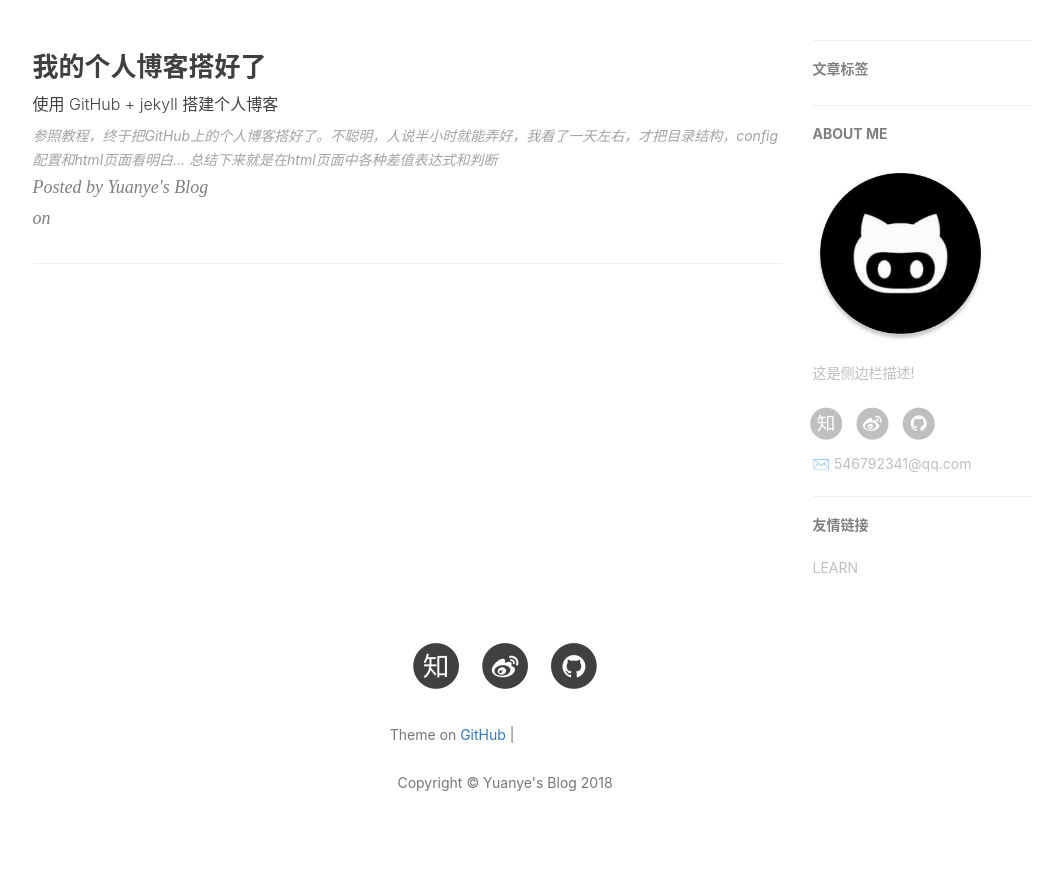
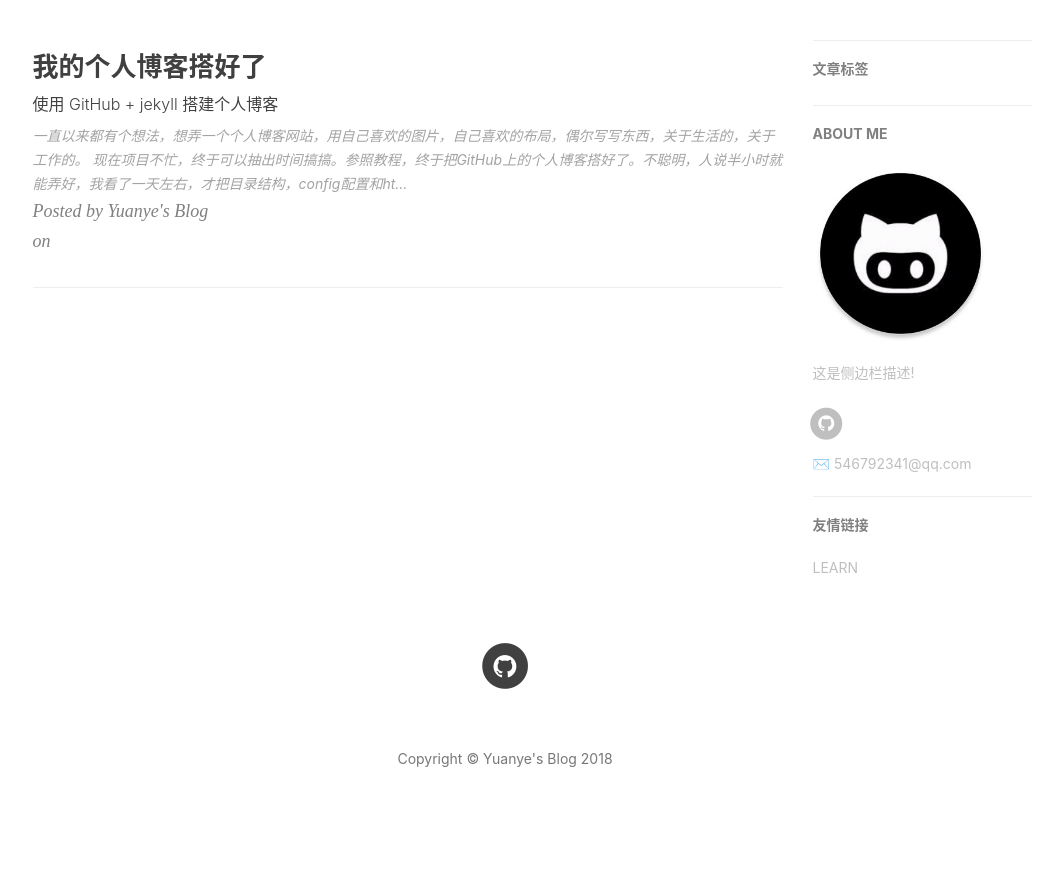
Before and after one commit to chenbinFT/WangYuanye421.github.io, a Jekyll site: the page built from index.html, in a window 1280 px wide. Shown: the part 418-1305 px from the top of the page, without its empty margins (135-1198 px from the left). Built offline with Jekyll 4.4.1, drawn with Linux system fonts in a browser that asks for light colours; nearby versions of some CDN libraries; the list of posts is cut into pages by our own code; comment, search, counter and statistics services are not loaded; after the commit the page ends 1281 px from its top, so only the background shows below that; grey boxes are pictures that could not be loaded.

Commit message:
first post in my blog

```diff
--- a/_config.yml
+++ b/_config.yml
@@ -18,8 +18,8 @@
 
 # SNS settings
 RSS: false
-weibo_username:     2939327165
-zhihu_username:     wang-yuan-ye-ahhn
+#weibo_username:     2939327165
+#zhihu_username:     wang-yuan-ye-ahhn
 github_username:    WangYuanye421
 #facebook_username:
 #jianshu_username:   user_id
--- a/_includes/footer.html
+++ b/_includes/footer.html
@@ -87,13 +87,13 @@
                     {% endif %}
                 </ul>
                 <p class="copyright text-muted">
-                    Theme on <a href="{{ site.github_repo }}">GitHub</a> |
+                    <!--Theme on <a href="{{ site.github_repo }}">GitHub</a> |
                     <iframe
                             style="margin-left: 2px; margin-bottom:-5px;"
                             frameborder="0" scrolling="0" width="100px" height="20px"
                             src="https://ghbtns.com/github-btn.html?user={{ site.github_username }}&repo={{ site.github_username }}.github.io&type=star&count=true" >
                     </iframe>
-                    <br>
+                    <br>-->
                     <br>
                     Copyright &copy; {{ site.title }} {{ site.time | date: '%Y' }}
                 </p>
--- a/_layouts/post.html
+++ b/_layouts/post.html
@@ -44,7 +44,7 @@ layout: default
                     <hr>
                     <span class="meta">Posted by {% if page.author %}{{ page.author }}{% else %}{{ site.title }}{% endif %}</span>
                     <br>
-                    <span>on {{ page.date | date: "%B %-d, %Y" }}</span>
+                    <span class="meta">on {{ page.date | date: "%B %-d, %Y" }}</span>
                 </div>
             </div>
         </div>
@@ -123,7 +123,7 @@ layout: default
                 <div class="side-catalog">
                     <hr class="hidden-sm hidden-xs">
                     <h5>
-                        <a class="catalog-toggle" href="#">纲 要</a>
+                        <a class="catalog-toggle" href="#">文章纲要</a>
                     </h5>
                     <ul class="catalog-body"></ul>
                 </div>
--- a/_posts/2018-03-06-Personal'sBlog.md
+++ b/_posts/2018-03-06-Personal'sBlog.md
@@ -4,10 +4,22 @@ title:      我的个人博客搭好了
 subtitle:   使用 GitHub + jekyll 搭建个人博客
 date:       2018-03-06
 author:     Yuanye.Wang
-#header-img: img/post-bg-ios9-web.jpg
+header-img: img/post-bg01-0306.jpg
 catalog: true
 tags:
     - 生活
 ---
-> 参照教程，终于把GitHub上的个人博客搭好了。不聪明，人说半小时就能弄好，我看了一天左右，才把目录结构，config配置和html页面看明白...
-总结下来就是在html页面中各种差值表达式和判断
+<html>
+    <div>
+        <p style="text-indent:2em;">
+            一直以来都有个想法，想弄一个个人博客网站，用自己喜欢的图片，自己喜欢的布局，偶尔写写东西，关于生活的，关于工作的。
+        </p>
+        <p style="text-indent:2em;">
+            现在项目不忙，终于可以抽出时间搞搞。参照教程，终于把GitHub上的个人博客搭好了。不聪明，人说半小时就能弄好，我看了一天左右，才把目录结构，config配置和html页面看明白...
+        </p>
+        <input type="checkbox" checked>读书笔记
+        <br>
+        <input type="checkbox" checked>兴趣爱好
+        <p>争取一周发布一篇，用来记录，用来成长！！！</p>
+    </div>
+</html>
```
Also changed, not shown: img/post-bg-ios9-web.jpg (deleted), img/post-bg01-0306.jpg (added). Lines whose indentation alone changed are shown as unchanged.
